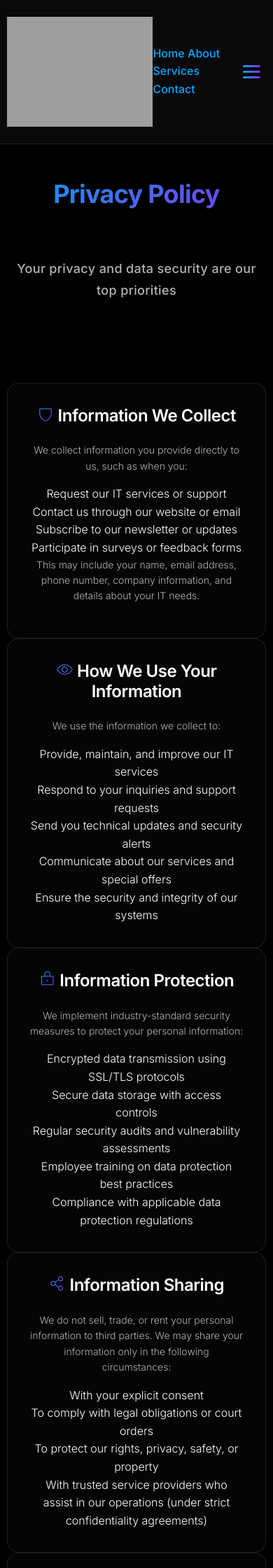
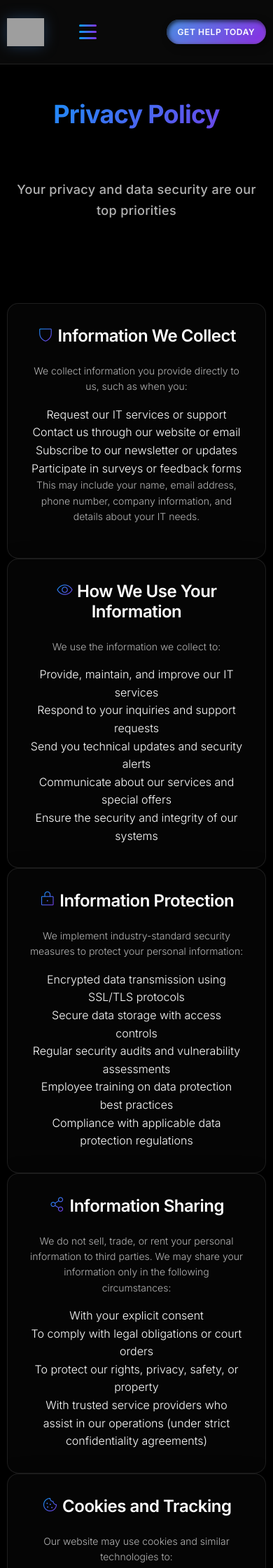
Before and after one commit to octagonn/octagonn, a PHP site: page /privacy-policy.html in a window 390 px wide. Shown: the top 2240 px of the page at 70% size. Run offline with PHP 8.4, Linux system fonts and the light colour scheme; some libraries are stand-ins or nearby versions; grey boxes are pictures that could not be loaded.

Commit message:
Refactor header layout across multiple HTML files to enhance branding and navigation. Introduce a new logo text structure, mobile toggle for responsive design, and a call-to-action button for improved user engagement. Update CSS for consistent styling and responsiveness.

```diff
--- a/css/style.css
+++ b/css/style.css
@@ -304,6 +304,7 @@ header .container {
     display: flex;
     align-items: center;
     transition: all 0.3s ease;
+    text-decoration: none;
 }
 
 .logo-container:hover {
@@ -314,17 +315,51 @@ header .container {
 .logo-spider {
     height: 50px;
     width: auto;
-    margin-right: var(--spacing-sm);
+    margin-right: var(--spacing-md);
     filter: drop-shadow(0 0 10px rgba(74, 144, 226, 0.3));
 }
 
-.logo-text {
-    height: 40px;
-    width: auto;
-    filter: drop-shadow(0 0 10px rgba(74, 144, 226, 0.3));
+.logo-text-container {
+    display: flex;
+    flex-direction: column;
+    align-items: flex-start;
+}
+
+.logo-main-text {
+    font-size: 1.5rem;
+    font-weight: var(--font-weight-bold);
+    color: var(--text-primary);
+    line-height: 1;
+    margin: 0;
+}
+
+.logo-sub-text {
+    font-size: 1.5rem;
+    font-weight: var(--font-weight-bold);
+    background: var(--gradient-primary);
+    -webkit-background-clip: text;
+    -webkit-text-fill-color: transparent;
+    background-clip: text;
+    line-height: 1;
+    margin: 0;
+}
+
+.logo-tagline {
+    font-size: 0.75rem;
+    color: var(--text-secondary);
+    font-weight: var(--font-weight-light);
+    line-height: 1;
+    margin-top: 2px;
+    opacity: 0.8;
 }
 
 /* Navigation */
+nav {
+    flex: 1;
+    display: flex;
+    justify-content: center;
+}
+
 nav ul {
     display: flex;
     gap: var(--spacing-xl);
@@ -361,6 +396,55 @@ nav ul li a::after {
 nav ul li a:hover::after,
 nav ul li a.active::after {
     width: 100%;
+}
+
+/* Header CTA Button */
+.header-cta {
+    display: flex;
+    align-items: center;
+}
+
+.btn-header-cta {
+    background: linear-gradient(135deg, #4A90E2, #8A2BE2);
+    color: white;
+    border: none;
+    font-weight: var(--font-weight-semibold);
+    font-size: 0.875rem;
+    padding: 12px 24px;
+    border-radius: 25px;
+    letter-spacing: 0.05em;
+    text-transform: uppercase;
+    transition: all 0.3s cubic-bezier(0.25, 0.46, 0.45, 0.94);
+    position: relative;
+    overflow: hidden;
+    text-decoration: none;
+    display: inline-block;
+}
+
+.btn-header-cta::before {
+    content: '';
+    position: absolute;
+    top: 0;
+    left: 0;
+    right: 0;
+    bottom: 0;
+    background: linear-gradient(135deg, #5A9AE8, #9A3BE8);
+    opacity: 0;
+    transition: opacity 0.3s ease;
+    border-radius: 25px;
+}
+
+.btn-header-cta:hover {
+    transform: translateY(-2px);
+    box-shadow: 0 8px 25px rgba(74, 144, 226, 0.4);
+}
+
+.btn-header-cta:hover::before {
+    opacity: 1;
+}
+
+.btn-header-cta:active {
+    transform: translateY(0);
 }
 
 /* Hero Section */
@@ -1229,14 +1313,29 @@ footer {
         flex-direction: row;
         justify-content: space-between;
         align-items: center;
+        position: relative;
+    }
+
+    .logo-text-container {
+        display: none;
+    }
+
+    .logo-spider {
+        height: 40px;
+        margin-right: 0;
+    }
+
+    nav {
+        order: 2;
+        flex: none;
     }
 
     nav ul {
         display: none;
-    position: absolute;
+        position: absolute;
         top: 100%;
         left: 0;
-    right: 0;
+        right: 0;
         background: rgba(10, 10, 10, 0.95);
         backdrop-filter: blur(20px);
         -webkit-backdrop-filter: blur(20px);
@@ -1244,10 +1343,25 @@ footer {
         flex-direction: column;
         padding: var(--spacing-lg);
         gap: var(--spacing-md);
+        z-index: 1000;
     }
 
     nav.active ul {
         display: flex;
+    }
+
+    .header-cta {
+        order: 3;
+    }
+
+    .btn-header-cta {
+        font-size: 0.75rem;
+        padding: 8px 16px;
+    }
+
+    .mobile-toggle {
+        order: 2;
+        margin-right: var(--spacing-sm);
     }
 
     .hero {
@@ -1328,6 +1442,9 @@ footer {
     cursor: pointer;
     padding: var(--spacing-sm);
     z-index: 1001;
+    flex-direction: column;
+    align-items: center;
+    justify-content: center;
 }
 
 .mobile-toggle span {
@@ -1335,7 +1452,7 @@ footer {
     width: 25px;
     height: 3px;
     background: var(--gradient-primary);
-    margin: 5px 0;
+    margin: 3px 0;
     transition: all 0.3s ease;
     border-radius: var(--radius-full);
 }
@@ -1354,7 +1471,7 @@ footer {
 
 @media (max-width: 768px) {
     .mobile-toggle {
-        display: block;
+        display: flex;
     }
 }
 
--- a/privacy-policy.html
+++ b/privacy-policy.html
@@ -13,15 +13,32 @@
 <body>
     <header>
         <div class="container">
-            <div class="logo-container">
-                <img src="images/spydernet-logo.png" alt="SpyderNet IT Logo" class="logo">
+            <div class="logo">
+                <a href="index.html" class="logo-container">
+                    <img src="img/spydernet-logo-transparent-spideronly.png" alt="SpyderNet Spider Logo" class="logo-spider">
+                    <div class="logo-text-container">
+                        <span class="logo-main-text">SpyderNet</span>
+                        <span class="logo-sub-text">IT</span>
+                        <span class="logo-tagline">Your IT Solutions Provider</span>
+                    </div>
+                </a>
+            </div>
+            <div class="mobile-toggle">
+                <span></span>
+                <span></span>
+                <span></span>
             </div>
             <nav>
-                <a href="index.html">Home</a>
-                <a href="about.html">About</a>
-                <a href="services.html">Services</a>
-                <a href="contact.html">Contact</a>
+                <ul>
+                    <li><a href="index.html">Home</a></li>
+                    <li><a href="services.html">Services</a></li>
+                    <li><a href="about.html">About</a></li>
+                    <li><a href="contact.html">Contact</a></li>
+                </ul>
             </nav>
+            <div class="header-cta">
+                <a href="contact.html" class="btn btn-header-cta">Get Help Today</a>
+            </div>
         </div>
     </header>
 
```
Also changed, not shown: about.html (+13 -1 lines), contact.html (+13 -1 lines), index.html (+13 -1 lines), services.html (+13 -1 lines), terms-conditions.html (+23 -6 lines).
